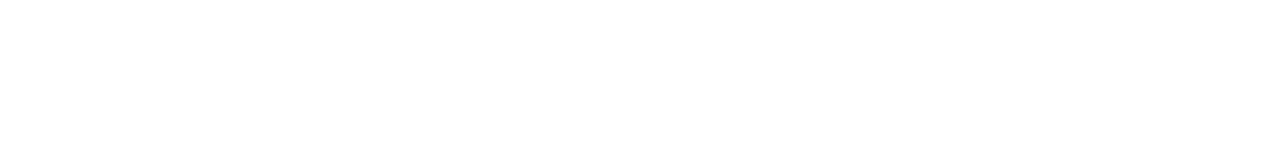
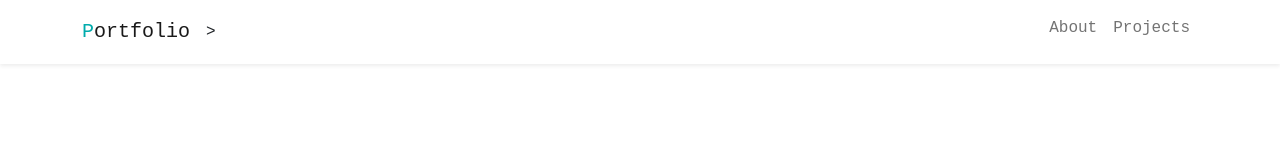
Before and after one commit to dheerajy704/portfolio, a plain HTML site: page index.html in a window 1280 px wide. Drawn offline with nearby package versions, Linux system fonts and the light colour scheme.

Commit message:
file uploaded

```diff
--- a/index.html
+++ b/index.html
@@ -2,11 +2,36 @@
 <html lang="en">
 <head>
     <meta charset="UTF-8">
+    <link rel = "icon" type = "image.png" href = "img/techis-logo.png">
     <meta http-equiv="X-UA-Compatible" content="IE=edge">
+    <link rel = "stylesheet" href = "https://cdn.jsdelivr.net/npm/bootstrap@5.2.2/dist/css/bootstrap.min.css">
+    <link rel = "stylesheet" href = "style.css">
     <meta name="viewport" content="width=device-width, initial-scale=1.0">
-    <title>Document</title>
+    <title>Portfolio</title>
 </head>
 <body>
-
+    <nav class="navbar navbar-expand-lg navbar-light shadow-sm">
+        <div class="container">
+            <a class = "navbar-brand title-icon" href = "#"><span class = "font-primary">P</span>ortfolio</a>
+          <button class="navbar-toggler" type="button" data-bs-toggle="collapse" data-bs-target="#navbarToggler">
+            <span class="navbar-toggler-icon"></span>
+          </button>>
+          <div class="collapse navbar-collapse" id="navbarToggler">
+            <ul class="navbar-nav ms-auto mb-2">
+              <li class="nav-item">
+                <a class="nav-link font-black" href="#about">About</a>
+              </li>
+              <li class = "nav-item">
+                <a class = "nav-link font-black" href = "#projects">Projects</a>
+              </li>
+            </ul>
+          </div>
+        </div>
+      </nav>
+    <link src = "https://cdn.jsdelivr.net/npm/bootstrap@5.2.2/dist/js/bootstrap.bundle.min.js">
+    <script
+  src="https://cdn.jsdelivr.net/npm/bootstrap@5.1.1/dist/js/bootstrap.bundle.min.js"
+  integrity="sha384-/bQdsTh/da6pkI1MST/rWKFNjaCP5gBSY4sEBT38Q/9RBh9AH40zEOg7Hlq2THRZ"
+  crossorigin="anonymous"></script>
 </body>
 </html>
--- /dev/null
+++ b/style.css
@@ -0,0 +1,6 @@
+body{
+    font-family: monospace ,sans-serif;
+}
+.font-primary{
+    color : #00abac;
+}
```
Also changed, not shown: img/project-twitter.png (added), img/sample-woman.jpg (added), img/techis-logo.png (added), project-twitter.png (added), sample-woman.jpg (added), techis-logo.png (added), 3 other files.
